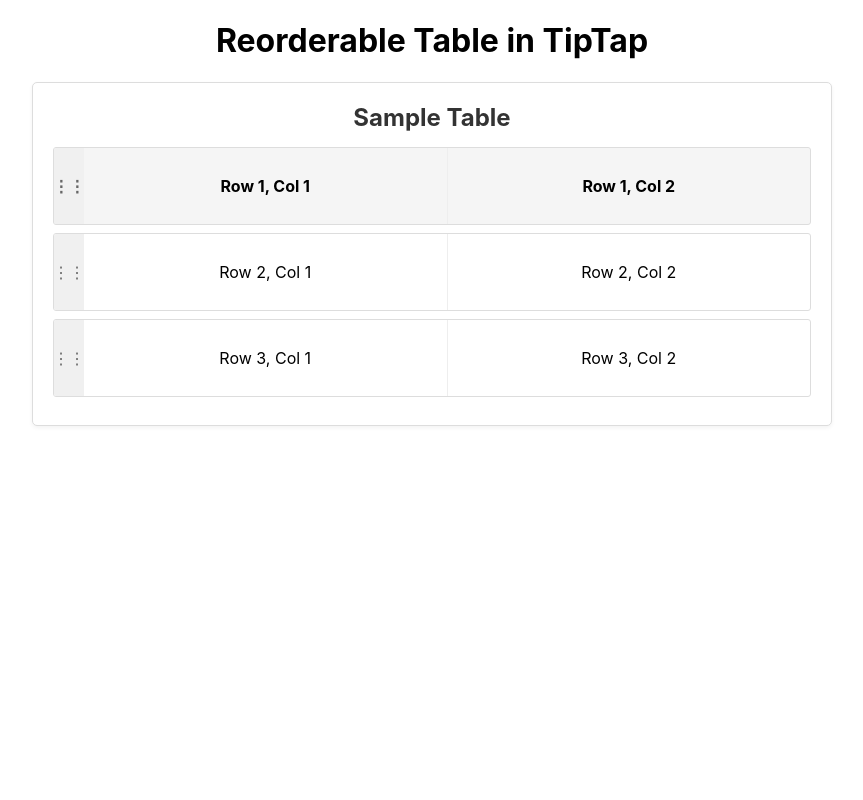
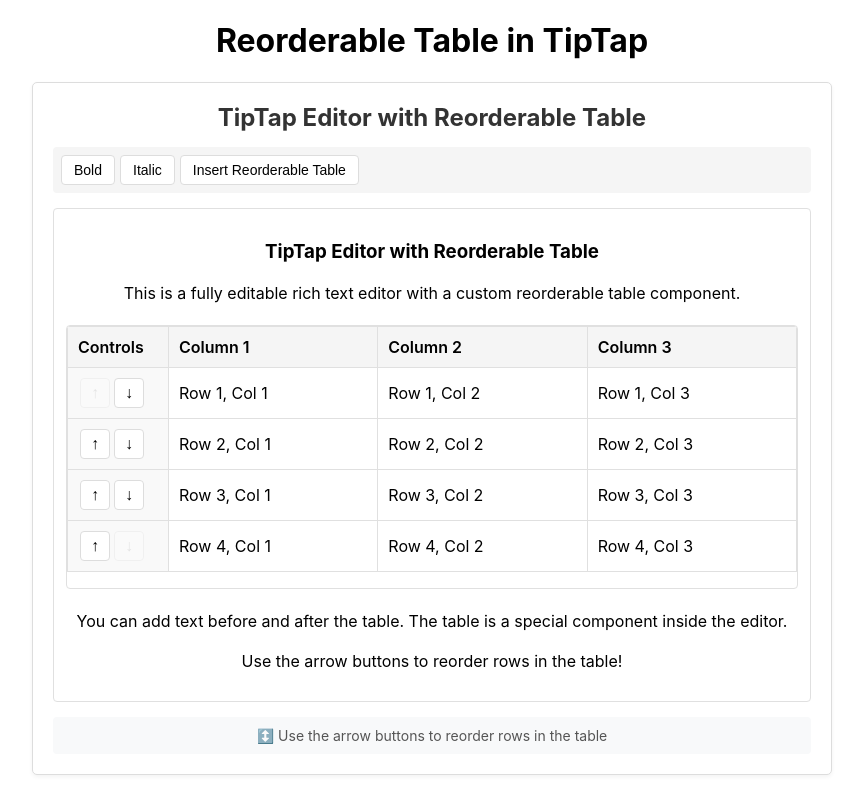
Before and after one commit to mustafa-yilmaz/tiptap-reorderable-table, a React (Create React App) app: page / in a window 1280 px wide. Shown: the whole page, without its empty margins (208-1071 px from the left). Built offline with nearby package versions, Linux system fonts and the light colour scheme.

Commit message:
Add reorderable table with custom TipTap extension
1. Implemented a custom TipTap node extension for reorderable tables
2. Created a React component to render inside the node
3. Added UI buttons to reorder rows up and down
4. Styled the editor interface and table
5. Fixed rendering issues

```diff
--- /dev/null
+++ b/src/ReorderableTableComponent.js
@@ -0,0 +1,84 @@
+// ReorderableTableComponent.js
+import React, { useState } from "react";
+import { NodeViewWrapper } from "@tiptap/react";
+
+const ReorderableTableComponent = () => {
+  const [rows, setRows] = useState([
+    ["Row 1, Col 1", "Row 1, Col 2", "Row 1, Col 3"],
+    ["Row 2, Col 1", "Row 2, Col 2", "Row 2, Col 3"],
+    ["Row 3, Col 1", "Row 3, Col 2", "Row 3, Col 3"],
+    ["Row 4, Col 1", "Row 4, Col 2", "Row 4, Col 3"],
+  ]);
+
+  // Move a row up
+  const moveRowUp = (index) => {
+    if (index === 0) return; // Can't move first row up
+
+    const newRows = [...rows];
+    const temp = newRows[index];
+    newRows[index] = newRows[index - 1];
+    newRows[index - 1] = temp;
+
+    setRows(newRows);
+  };
+
+  // Move a row down
+  const moveRowDown = (index) => {
+    if (index === rows.length - 1) return; // Can't move last row down
+
+    const newRows = [...rows];
+    const temp = newRows[index];
+    newRows[index] = newRows[index + 1];
+    newRows[index + 1] = temp;
+
+    setRows(newRows);
+  };
+
+  return (
+    <NodeViewWrapper className="reorderable-table-wrapper">
+      <div className="reorderable-table-container">
+        <table className="reorderable-table">
+          <thead>
+            <tr>
+              <th className="controls-column">Controls</th>
+              <th>Column 1</th>
+              <th>Column 2</th>
+              <th>Column 3</th>
+            </tr>
+          </thead>
+          <tbody>
+            {rows.map((row, rowIndex) => (
+              <tr key={rowIndex}>
+                <td className="controls-cell">
+                  <button
+                    className="move-button up"
+                    onClick={() => moveRowUp(rowIndex)}
+                    disabled={rowIndex === 0}
+                    title="Move row up"
+                  >
+                    ↑
+                  </button>
+                  <button
+                    className="move-button down"
+                    onClick={() => moveRowDown(rowIndex)}
+                    disabled={rowIndex === rows.length - 1}
+                    title="Move row down"
+                  >
+                    ↓
+                  </button>
+                </td>
+                {row.map((cell, cellIndex) => (
+                  <td key={cellIndex} contentEditable="true" suppressContentEditableWarning={true}>
+                    {cell}
+                  </td>
+                ))}
+              </tr>
+            ))}
+          </tbody>
+        </table>
+      </div>
+    </NodeViewWrapper>
+  );
+};
+
+export default ReorderableTableComponent;
--- a/src/ReorderableTableExtension.js
+++ b/src/ReorderableTableExtension.js
@@ -1,50 +1,35 @@
+// ReorderableTableExtension.js
 import StarterKit from "@tiptap/starter-kit";
-import Table from "@tiptap/extension-table";
-import TableRow from "@tiptap/extension-table-row";
-import TableHeader from "@tiptap/extension-table-header";
-import TableCell from "@tiptap/extension-table-cell";
-import { Extension } from "@tiptap/core";
+import { Node } from "@tiptap/core";
+import { ReactNodeViewRenderer } from "@tiptap/react";
+import ReorderableTableComponent from "./ReorderableTableComponent";
 
-// Create a custom extension to add special attributes to table rows
-const DraggableTableRowAttributes = Extension.create({
-  name: 'draggableTableRowAttributes',
+// Custom node for the reorderable table
+const ReorderableTable = Node.create({
+  name: 'reorderableTable',
 
-  addGlobalAttributes() {
+  group: 'block',
+
+  content: 'text*',
+
+  parseHTML() {
     return [
       {
-        types: ['tableRow'],
-        attributes: {
-          draggable: {
-            default: 'true',
-            parseHTML: element => element.getAttribute('draggable') || 'true',
-            renderHTML: attributes => {
-              return {
-                draggable: attributes.draggable,
-                'data-sortable-row': 'true',
-                'data-sortable-id': Math.random().toString(36).substr(2, 9) // Add a unique ID to each row
-              };
-            },
-          },
-        },
+        tag: 'div[data-type="reorderable-table"]',
       },
     ];
+  },
+
+  renderHTML({ HTMLAttributes }) {
+    return ['div', { 'data-type': 'reorderable-table', ...HTMLAttributes }, 0];
+  },
+
+  addNodeView() {
+    return ReactNodeViewRenderer(ReorderableTableComponent);
   },
 });
 
 export const TableExtensions = [
   StarterKit,
-  Table.configure({
-    resizable: true,
-    HTMLAttributes: {
-      class: 'reorderable-table',
-    },
-  }),
-  TableRow.configure({
-    HTMLAttributes: {
-      class: 'sortable-row',
-    },
-  }),
-  TableHeader,
-  TableCell,
-  DraggableTableRowAttributes,
+  ReorderableTable,
 ];
--- a/src/TableEditor.css
+++ b/src/TableEditor.css
@@ -3,17 +3,8 @@
   margin: 20px auto;
 }
 
-  /* Hide the TipTap editor but keep it in the DOM */
-  .hidden-editor {
-    position: absolute;
-    opacity: 0;
-    height: 0;
-    overflow: hidden;
-    pointer-events: none;
-  }
-
-  /* Main reorderable table container */
-  .reorderable-table-container {
+/* TipTap editor container */
+.visible-tiptap-container {
   border: 1px solid #ddd;
   border-radius: 5px;
   padding: 20px;
@@ -21,137 +12,188 @@
   box-shadow: 0 2px 4px rgba(0,0,0,0.05);
 }
 
-  .reorderable-table-container h2 {
+.visible-tiptap-container h2 {
   margin-top: 0;
   margin-bottom: 15px;
   color: #333;
   font-size: 1.5em;
 }
 
-  /* Table styles */
-  .table-container {
+/* Make the editor visible and stylish */
+.visible-tiptap-editor {
+  border: 1px solid #e0e0e0;
+  border-radius: 4px;
+  padding: 12px;
+  min-height: 300px;
+}
+
+/* Style the editor's content */
+.visible-tiptap-editor .ProseMirror {
+  outline: none;
+  min-height: 200px;
+}
+
+/* Table styles within TipTap */
+.visible-tiptap-editor table {
+  border-collapse: collapse;
   width: 100%;
-    overflow-x: auto;
+  margin-bottom: 1em;
+  table-layout: fixed;
+}
+
+.visible-tiptap-editor td {
+  border: 1px solid #ddd;
+  padding: 8px;
+  min-width: 100px;
+  position: relative;
+}
+
+/* Editor menu styling */
+.editor-menu {
+  margin-bottom: 15px;
+  padding: 8px;
+  border-radius: 4px;
+  background-color: #f5f5f5;
+  display: flex;
+  flex-wrap: wrap;
+  gap: 5px;
+}
+
+.editor-menu button {
+  background-color: white;
+  border: 1px solid #ddd;
+  border-radius: 4px;
+  padding: 6px 12px;
+  cursor: pointer;
+  font-size: 14px;
+  transition: all 0.2s;
+}
+
+.editor-menu button:hover {
+  background-color: #f0f7ff;
+  border-color: #4a90e2;
+  color: #4a90e2;
+}
+
+/* Custom reorderable table styling within TipTap */
+.reorderable-table-wrapper {
+  margin: 20px 0;
+}
+
+.reorderable-table-container {
+  border: 1px solid #e0e0e0;
+  border-radius: 4px;
+  overflow: hidden;
+  margin: 10px 0;
 }
 
 .reorderable-table {
   width: 100%;
   border-collapse: collapse;
+  background-color: white;
 }
 
-  .reorderable-rows {
-    display: flex;
-    flex-direction: column;
-    width: 100%;
+.reorderable-table th,
+.reorderable-table td {
+  padding: 10px;
+  border: 1px solid #e0e0e0;
+  text-align: left;
 }
 
-  .reorderable-row {
-    display: flex;
-    border: 1px solid #ddd;
-    margin-bottom: 8px;
-    background: white;
-    border-radius: 3px;
-    overflow: hidden;
-    position: relative;
-    transition: box-shadow 0.2s ease;
+.reorderable-table th {
+  background-color: #f5f5f5;
+  font-weight: 600;
 }
 
-  .reorderable-row:hover {
-    box-shadow: 0 2px 5px rgba(0,0,0,0.1);
+/* Controls column */
+.controls-column {
+  width: 80px;
+  text-align: center;
 }
 
-  .drag-handle {
+.controls-cell {
+  text-align: center;
+  white-space: nowrap;
+  background-color: #f9f9f9;
+}
+
+/* Move buttons */
+.move-button {
   width: 30px;
-    background: #f0f0f0;
-    display: flex;
+  height: 30px;
+  margin: 0 2px;
+  border: 1px solid #ddd;
+  background-color: white;
+  border-radius: 4px;
+  cursor: pointer;
+  font-size: 16px;
+  display: inline-flex;
   align-items: center;
   justify-content: center;
-    cursor: grab;
-    font-size: 16px;
-    user-select: none;
-    color: #666;
-    transition: background 0.2s;
+  transition: all 0.2s;
 }
 
-  .drag-handle:hover {
-    background: #e0e0e0;
-    color: #333;
+.move-button:hover:not(:disabled) {
+  background-color: #f0f7ff;
+  border-color: #4a90e2;
+  color: #4a90e2;
 }
 
-  .drag-handle:active {
-    cursor: grabbing;
-    background: #d0d0d0;
+.move-button:active:not(:disabled) {
+  background-color: #e6f0ff;
+  transform: translateY(1px);
 }
 
-  .row-content {
-    display: flex;
-    flex: 1;
+.move-button:disabled {
+  opacity: 0.3;
+  cursor: not-allowed;
 }
 
-  .cell {
-    flex: 1;
-    padding: 12px;
-    border-right: 1px solid #eee;
-    min-height: 20px;
-    outline: none;
+/* Row hover effect */
+.reorderable-table tbody tr:hover {
+  background-color: #f5f5f5;
 }
 
-  .cell:focus {
-    background-color: #f8f9fa;
-    box-shadow: inset 0 0 0 2px #4a90e2;
+/* Paragraph styling */
+.visible-tiptap-editor p {
+  margin-bottom: 1em;
+  line-height: 1.5;
 }
 
-  .cell:last-child {
-    border-right: none;
+/* Instructions */
+.editor-info {
+  margin-top: 15px;
+  padding: 10px;
+  background: #f8f9fa;
+  border-radius: 4px;
+  font-size: 14px;
+  color: #555;
 }
 
-  /* Sortable classes */
-  .sortable-ghost {
-    opacity: 0.5;
-    background: #f9f9f9 !important;
-    border: 2px dashed #aaa !important;
+.editor-info p {
+  margin: 0;
 }
 
-  .sortable-chosen {
-    background: #f0f7ff !important;
-    box-shadow: 0 0 10px rgba(0, 0, 0, 0.1) !important;
-    z-index: 10;
+/* Focus styles */
+.visible-tiptap-editor .ProseMirror:focus {
+  outline: none;
+  border-color: #4a90e2;
+  box-shadow: 0 0 0 2px rgba(74, 144, 226, 0.1);
 }
 
-  .sortable-drag {
-    background: white !important;
-    box-shadow: 0 5px 15px rgba(0, 0, 0, 0.15) !important;
-    border: 1px solid #ccc !important;
-    opacity: 0.9;
+/* Responsive design */
+@media (max-width: 600px) {
+  .visible-tiptap-container {
+    padding: 15px;
   }
 
-  /* Add header row styling */
-  .reorderable-row:first-child {
-    background: #f5f5f5;
-    font-weight: bold;
+  .visible-tiptap-editor {
+    padding: 8px;
   }
 
-  /* Add some responsive design */
-  @media (max-width: 600px) {
-    .reorderable-row {
-      flex-direction: column;
-    }
-
-    .row-content {
-      flex-direction: column;
-    }
-
-    .drag-handle {
+  .visible-tiptap-editor table {
     width: 100%;
-      height: 24px;
-    }
-
-    .cell {
-      border-right: none;
-      border-bottom: 1px solid #eee;
-    }
-
-    .cell:last-child {
-      border-bottom: none;
+    overflow-x: auto;
+    display: block;
   }
 }
--- a/src/TableEditor.js
+++ b/src/TableEditor.js
@@ -1,165 +1,54 @@
-import React, { useEffect, useRef, useState } from "react";
+// TableEditor.js
+import React from "react";
 import { useEditor, EditorContent } from "@tiptap/react";
 import { TableExtensions } from "./ReorderableTableExtension";
 import "./TableEditor.css";
-import Sortable from "sortablejs";
 
 const TableEditor = () => {
-  // We still use TipTap editor in the background, but don't display it
   const editor = useEditor({
     extensions: TableExtensions,
     content: `
-      <table>
-        <tbody>
-          <tr><td>Row 1, Col 1</td><td>Row 1, Col 2</td></tr>
-          <tr><td>Row 2, Col 1</td><td>Row 2, Col 2</td></tr>
-          <tr><td>Row 3, Col 1</td><td>Row 3, Col 2</td></tr>
-        </tbody>
-      </table>
+      <h3>TipTap Editor with Reorderable Table</h3>
+      <p>This is a fully editable rich text editor with a custom reorderable table component.</p>
+      <div data-type="reorderable-table"></div>
+      <p>You can add text before and after the table. The table is a special component inside the editor.</p>
+      <p>Use the arrow buttons to reorder rows in the table!</p>
     `,
-    onUpdate: ({ editor }) => {
-      // When the editor content changes, update our representation of the table
-      updateTableData();
-    }
+    editable: true,
   });
 
-  // State to track table data
-  const [tableData, setTableData] = useState([
-    ["Row 1, Col 1", "Row 1, Col 2"],
-    ["Row 2, Col 1", "Row 2, Col 2"],
-    ["Row 3, Col 1", "Row 3, Col 2"]
-  ]);
-
-  // Reference to the drag container
-  const dragContainerRef = useRef(null);
-  const hiddenEditorRef = useRef(null);
-
-  // Extract table data from the editor
-  const updateTableData = () => {
-    if (!editor) return;
-
-    try {
-      const dom = new DOMParser().parseFromString(
-        editor.getHTML(),
-        'text/html'
-      );
-
-      const rows = dom.querySelectorAll('tbody tr');
-      const newData = [];
-
-      rows.forEach(row => {
-        const cells = row.querySelectorAll('td');
-        const rowData = [];
-
-        cells.forEach(cell => {
-          rowData.push(cell.innerHTML);
-        });
-
-        if (rowData.length > 0) {
-          newData.push(rowData);
-        }
-      });
-
-      if (newData.length > 0) {
-        setTableData(newData);
-      }
-    } catch (error) {
-      console.error("Error extracting table data:", error);
-    }
+  // Add a button to insert the reorderable table
+  const addReorderableTable = () => {
+    editor.chain().focus().insertContent({
+      type: 'reorderableTable',
+    }).run();
   };
 
-  // Apply table data back to the editor
-  const applyTableDataToEditor = () => {
-    if (!editor) return;
-
-    const tableHtml = `
-      <table>
-        <tbody>
-          ${tableData.map(row => `
-            <tr>
-              ${row.map(cell => `<td>${cell}</td>`).join('')}
-            </tr>
-          `).join('')}
-        </tbody>
-      </table>
-    `;
-
-    editor.commands.setContent(tableHtml);
-  };
-
-  // Initialize Sortable when component mounts
-  useEffect(() => {
-    if (!dragContainerRef.current) return;
-
-    const sortable = new Sortable(dragContainerRef.current, {
-      animation: 150,
-      handle: '.drag-handle',
-      ghostClass: 'sortable-ghost',
-      chosenClass: 'sortable-chosen',
-      dragClass: 'sortable-drag',
-      onEnd: (evt) => {
-        // Update tableData after row reordering
-        const newData = [...tableData];
-        const [movedItem] = newData.splice(evt.oldIndex, 1);
-        newData.splice(evt.newIndex, 0, movedItem);
-        setTableData(newData);
-
-        // Apply changes to the editor
-        setTimeout(() => {
-          applyTableDataToEditor();
-        }, 50);
-      }
-    });
-
-    return () => {
-      sortable.destroy();
-    };
-  }, [tableData]);
-
-  // Extract table data from editor when it's ready
-  useEffect(() => {
-    if (editor) {
-      updateTableData();
-    }
-  }, [editor]);
+  if (!editor) {
+    return <div>Loading editor...</div>;
+  }
 
   return (
     <div className="editor-container">
-      {/* Hidden TipTap editor - we keep this for data management but don't display it */}
-      <div className="hidden-editor" ref={hiddenEditorRef}>
-        <EditorContent editor={editor} />
-      </div>
+      <div className="visible-tiptap-container">
+        <h2>TipTap Editor with Reorderable Table</h2>
 
-      {/* Only the draggable representation is shown */}
-      <div className="reorderable-table-container">
-        <h2>Sample Table</h2>
-        <div className="table-container">
-          <div className="reorderable-table">
-            <div className="reorderable-rows" ref={dragContainerRef}>
-              {tableData.map((row, rowIndex) => (
-                <div key={rowIndex} className="reorderable-row">
-                  <div className="drag-handle">⋮⋮</div>
-                  <div className="row-content">
-                    {row.map((cell, cellIndex) => (
-                      <div
-                        key={cellIndex}
-                        className="cell"
-                        contentEditable={true}
-                        dangerouslySetInnerHTML={{ __html: cell }}
-                        onBlur={(e) => {
-                          // Update the cell content when it's edited
-                          const newData = [...tableData];
-                          newData[rowIndex][cellIndex] = e.target.innerHTML;
-                          setTableData(newData);
-                          applyTableDataToEditor();
-                        }}
-                      />
-                    ))}
-                  </div>
-                </div>
-              ))}
-            </div>
-          </div>
+        <div className="editor-menu">
+          <button onClick={() => editor.chain().focus().toggleBold().run()}>
+            Bold
+          </button>
+          <button onClick={() => editor.chain().focus().toggleItalic().run()}>
+            Italic
+          </button>
+          <button onClick={addReorderableTable}>
+            Insert Reorderable Table
+          </button>
+        </div>
+
+        <EditorContent editor={editor} className="visible-tiptap-editor" />
+
+        <div className="editor-info">
+          <p>↕️ Use the arrow buttons to reorder rows in the table</p>
         </div>
       </div>
     </div>
```
Lines whose indentation alone changed are shown as unchanged.
